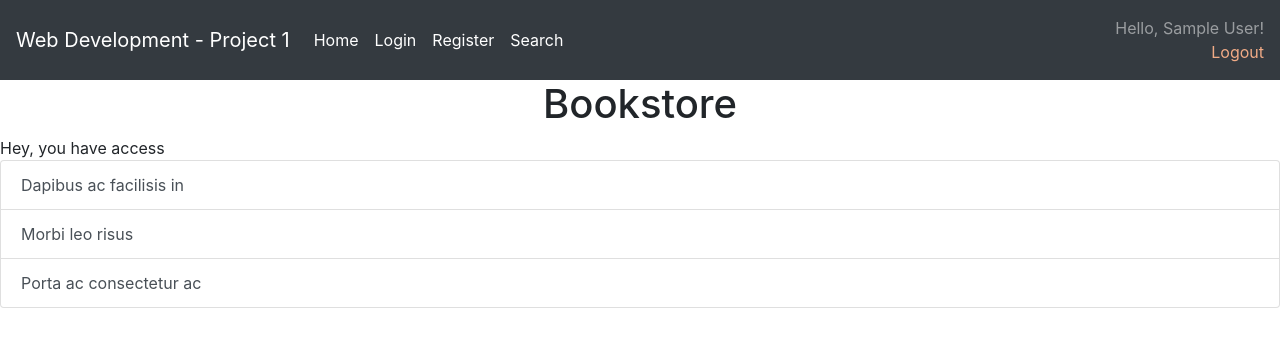
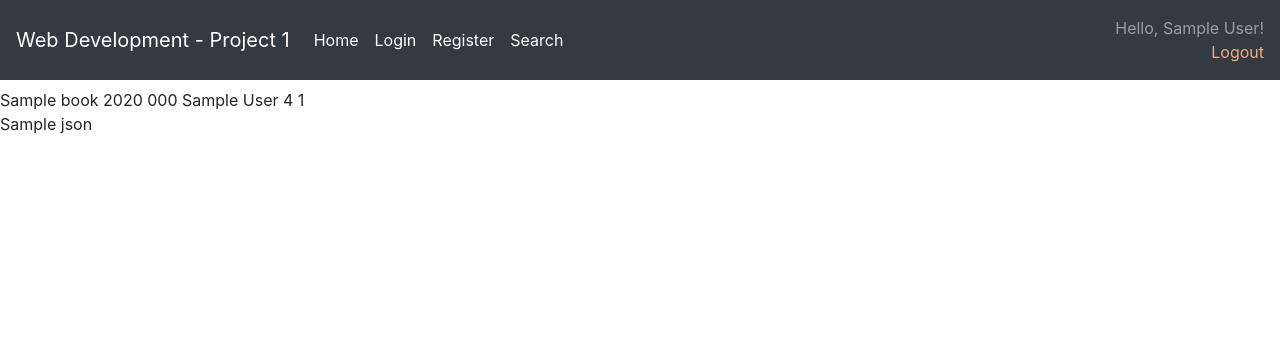
Before and after one commit to DoubleTrio/project-one, a Flask app: template templates/book.html in a window 1280 px wide. Shown: the top 347 px of the page. Run offline with Flask 2, Linux system fonts and the light colour scheme; the visitor is signed in with stand-in values (Sample User, id 1); the template is opened without the code that fills it: most values are stand-ins (such as "Sample title", 1, 10 or a date in 2020); some libraries are stand-ins or nearby versions.

Commit message:
added api page + info for bookpage, need to format bookpage now

```diff
--- a/application.py
+++ b/application.py
@@ -1,9 +1,9 @@
 import os
-from flask import Flask, session, render_template, request, flash, redirect, url_for, request
+import requests
+from flask import Flask, session, render_template, request, flash, redirect, url_for, request, jsonify, abort
 from flask_session import Session
 from sqlalchemy import create_engine
 from sqlalchemy.orm import scoped_session, sessionmaker
-from werkzeug.security import generate_password_hash, check_password_hash
 # https://blog.miguelgrinberg.com/post/the-flask-mega-tutorial-part-v-user-logins - Resource
 app = Flask(__name__)
 
@@ -47,7 +47,7 @@ def register():
                     flash("Username already taken")
                     return redirect(url_for('register'))
 
-            password = generate_password_hash(password)
+
             db.execute("INSERT INTO users (username, password) VALUES (:name, :password)",
                     {"name": username, "password": password})
             db.commit()
@@ -65,10 +65,8 @@ def login():
 
         # Try and except used to catch AttributeError when username is not found
         try:
-            if session["logged_in"]:
-                flash("You are already logged in. Logout first")
-                return redirect(url_for("login"))
-            elif loginInfo.password == passwordLogin:
+
+            if loginInfo.password == passwordLogin:
                 session["logged_in"] = True
                 session["name"] = usernameLogin
                 flash("Success")
@@ -106,9 +104,43 @@ def search():
     else:
         return render_template("search.html")
 
-@app.route("/book", methods=['GET', 'POST'])
-def book():
+@app.route("/search/<string:isbn>", methods=['GET', 'POST'])
+def book(isbn):
     if request.method == 'POST':
         return True
     else:
-        return render_template("book.html")
+        book = db.execute("SELECT * FROM books WHERE isbn = :isbn", {"isbn":isbn}).fetchone()
+        res = requests.get("https://www.goodreads.com/book/review_counts.json", params={"key": "bz2Jp4NrQ0RVCcbwFWYw", "isbns": isbn})
+        data = res.json()["books"][0]
+        average_rating = data["average_rating"]
+        work_ratings_count = data["work_ratings_count"]
+        json = {
+            "title":book.title,
+            "author": book.author,
+            "year": book.year,
+            "isbn": book.isbn,
+            "review_count": work_ratings_count,
+            "average_score": average_rating
+        }
+        api = jsonify(json)
+        return render_template("book.html", book=book, api=api, json=json)
+        # return api
+
+@app.route("/api/<string:isbn>")
+def api(isbn):
+    book = db.execute("SELECT * FROM books WHERE isbn = :isbn", {"isbn":isbn}).fetchone()
+    if not book:
+        return render_template("404.html")
+    res = requests.get("https://www.goodreads.com/book/review_counts.json", params={"key": "bz2Jp4NrQ0RVCcbwFWYw", "isbns": isbn})
+    data = res.json()["books"][0]
+    average_rating = data["average_rating"]
+    work_ratings_count = data["work_ratings_count"]
+    api = jsonify({
+        "title":book.title,
+        "author": book.author,
+        "year": book.year,
+        "isbn": book.isbn,
+        "review_count": work_ratings_count,
+        "average_score": average_rating
+    })
+    return api
--- a/templates/book.html
+++ b/templates/book.html
@@ -1,17 +1,19 @@
 {% extends "layout.html" %}
 
 {% block heading %}
-    Bookstore
 {% endblock %}
 
 {% block body %}
     {% if session["logged_in"] %}
-        Hey, you have access
-        <div class="list-group">
-            <a href="#" class="list-group-item list-group-item-action">Dapibus ac facilisis in</a>
-            <a href="#" class="list-group-item list-group-item-action">Morbi leo risus</a>
-            <a href="#" class="list-group-item list-group-item-action">Porta ac consectetur ac</a>
-        </div>
+        {{book.title}}
+        {{book.year}}
+        {{book.isbn}}
+        {{book.author}}
+        {{json['average_rating']}}
+        {{json['work_ratings_count']}}
+        <p>
+            {{json}}
+        </p>
     {% else %}
     <div class="logged_out">
         You currently do not have access to this page. <a href = "{{ url_for('login') }}">Login to gain access!</a>
```
Also changed, not shown: templates/404.html (added, +9 -0 lines), templates/result.html (+5 -5 lines), 2 other files.
